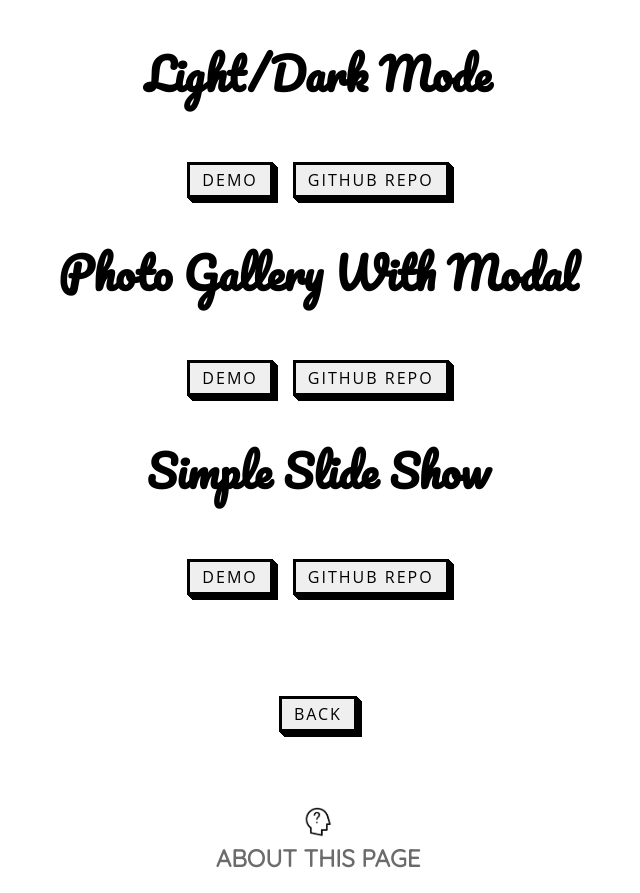
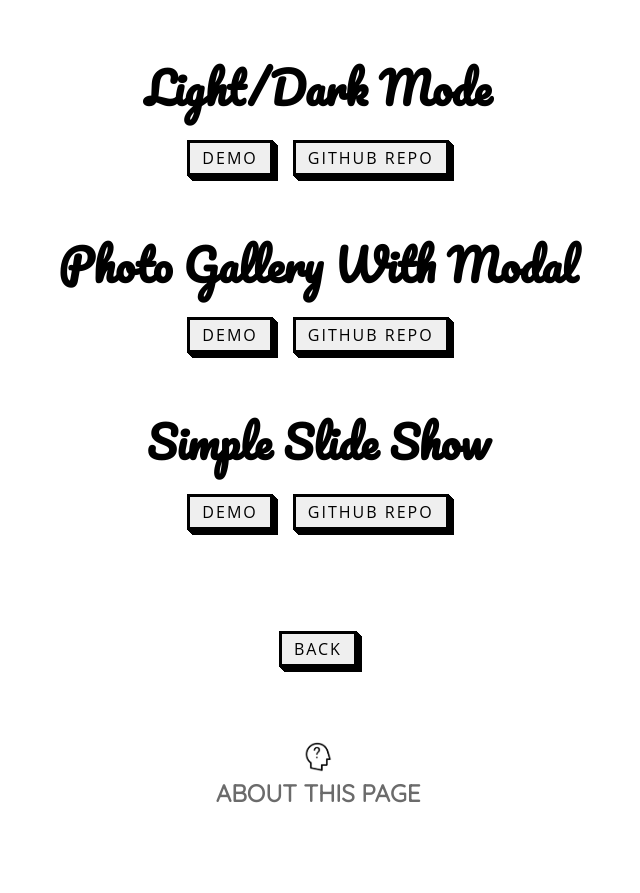
Before and after one commit to laurenpowers20/react-fun, a React (Create React App) app: page /features in a window 1280 px wide. Shown: the whole page, without its empty margins (322-962 px from the left). After the commit the page ends 828 px from the top, so only its background shows below. Built offline with nearby package versions, Linux system fonts and the light colour scheme; a web font is replaced by a local one.

Commit message:
adjust titles padding

```diff
--- a/src/Screens/Styles/Features.css
+++ b/src/Screens/Styles/Features.css
@@ -12,6 +12,12 @@
   justify-content: center;
   font-family: "Pacifico", cursive;
   font-size: 1.8rem;
+}
+
+.features-titles {
+  padding: 0;
+  padding-top: 50px;
+  margin: 0;
 }
 
 .features-link {
```
